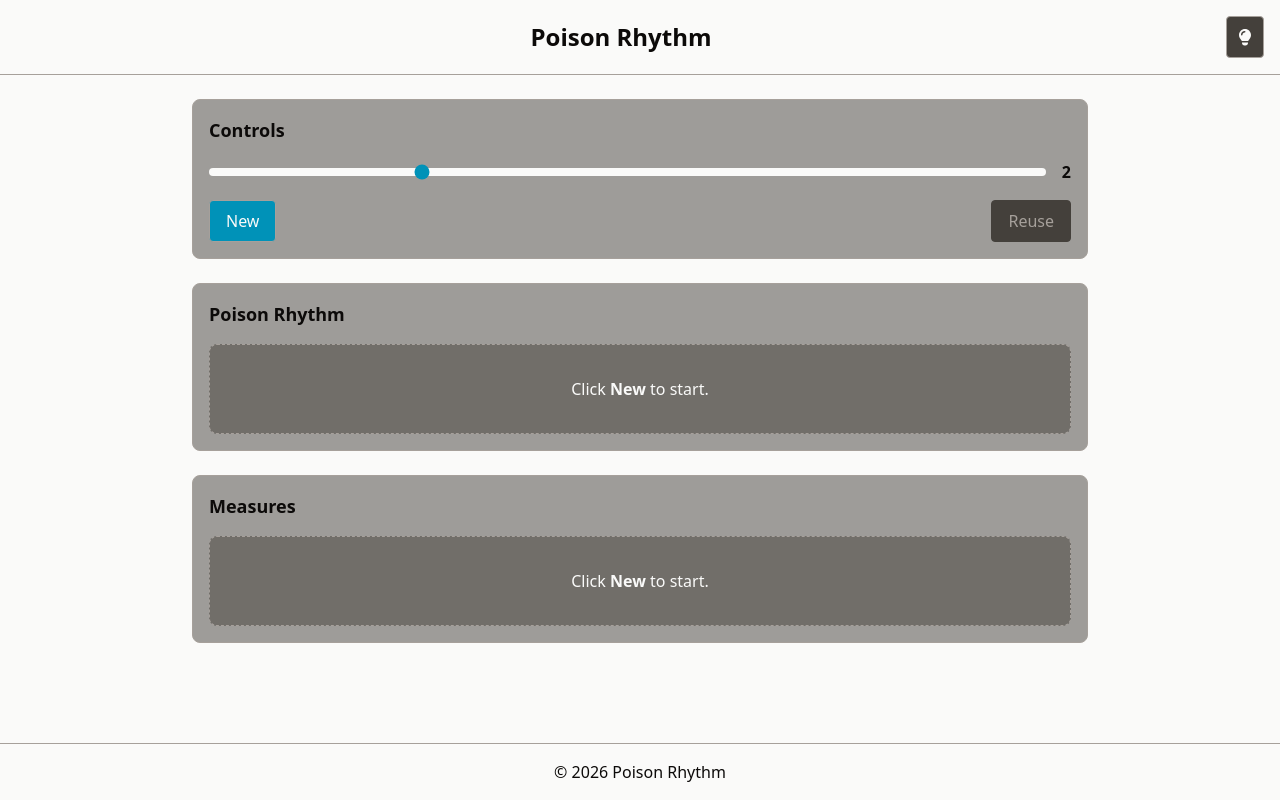
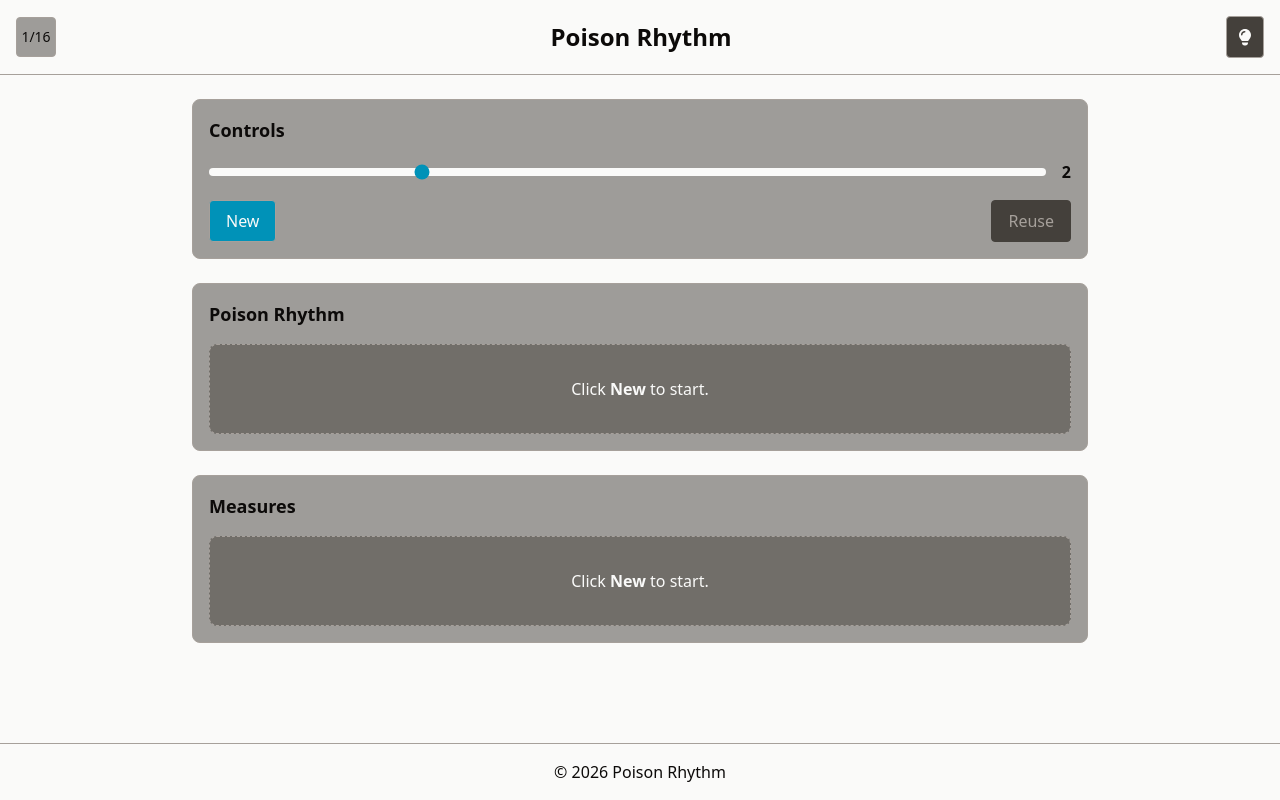
Before and after one commit to kylemichaelsullivan/poison-rhythm, a React (Vite) app: page / in a window 1280 px wide. Built offline with nearby package versions, Linux system fonts and the light colour scheme.

Commit message:
UPDATE: Integrate <ShowNotes /> and enhance <Body /> with themed styling

```diff
--- a/src/components/layout/Body.tsx
+++ b/src/components/layout/Body.tsx
@@ -1,7 +1,9 @@
+import clsx from 'clsx';
 import { GameControls } from '@/components/controls';
 import { MeasuresSection } from '@/components/measures';
 import { PoisonSection } from '@/components/poison';
-import type { RhythmMeasure } from '@/types/rhythm';
+import { useTheme } from '@/contexts';
+import type { RhythmMeasure } from '@/types';
 
 type BodyProps = {
 	poisonRhythm: RhythmMeasure | null;
@@ -16,8 +18,15 @@ export function Body({
 	onNewPoison,
 	onReusePoison,
 }: BodyProps) {
+	const { subdivisionLevel } = useTheme();
 	return (
-		<main className='Body flex flex-col flex-auto items-center gap-6 w-full max-w-4xl'>
+		<main
+			className={clsx(
+				'Body flex flex-col flex-auto items-center gap-6 w-full max-w-4xl',
+				subdivisionLevel === 'quarters' && 'grid-quarters',
+				subdivisionLevel === 'eighths' && 'grid-eighths',
+			)}
+		>
 			<GameControls
 				onNewPoison={onNewPoison}
 				onReusePoison={onReusePoison}
--- a/src/components/layout/Header.tsx
+++ b/src/components/layout/Header.tsx
@@ -1,10 +1,9 @@
-import { AppTitle } from './AppTitle';
-import { ThemeToggle } from './ThemeToggle';
+import { AppTitle, ShowNotes, ThemeToggle } from '.';
 
 export function Header() {
 	return (
 		<header className='Header flex justify-between items-center gap-4 border-b border-mid text-center p-4 w-full'>
-			<span />
+			<ShowNotes />
 			<AppTitle />
 			<ThemeToggle />
 		</header>
--- a/src/components/layout/Section.tsx
+++ b/src/components/layout/Section.tsx
@@ -1,5 +1,5 @@
 import type { ReactNode } from 'react';
-import { SectionTitle } from './SectionTitle';
+import { SectionTitle } from '.';
 
 type SectionProps = {
 	title: string;
--- a/src/components/layout/ShowNotes.tsx
+++ b/src/components/layout/ShowNotes.tsx
@@ -22,14 +22,14 @@ export function ShowNotes() {
 	}
 
 	return (
-		<div ref={wrapperRef} className='ShowNotes relative'>
+		<div className='ShowNotes relative' ref={wrapperRef}>
 			<button
 				type='button'
 				className={clsx(
 					'flex items-center justify-center bg-dark/50 border border-mid rounded text-sm text-center w-10 h-10 px-2 py-1 transition-colors hover:bg-dark/70',
 					open && 'ring-2 ring-primary',
 				)}
-				title='Show note subdivisions'
+				title='Select Note Subdivisions'
 				onClick={() => setOpen((prev) => !prev)}
 				aria-expanded={open}
 				aria-haspopup='dialog'
--- a/src/components/layout/index.ts
+++ b/src/components/layout/index.ts
@@ -4,4 +4,5 @@ export { Footer } from './Footer';
 export { Header } from './Header';
 export { Section } from './Section';
 export { SectionTitle } from './SectionTitle';
+export { ShowNotes } from './ShowNotes';
 export { ThemeToggle } from './ThemeToggle';
```
